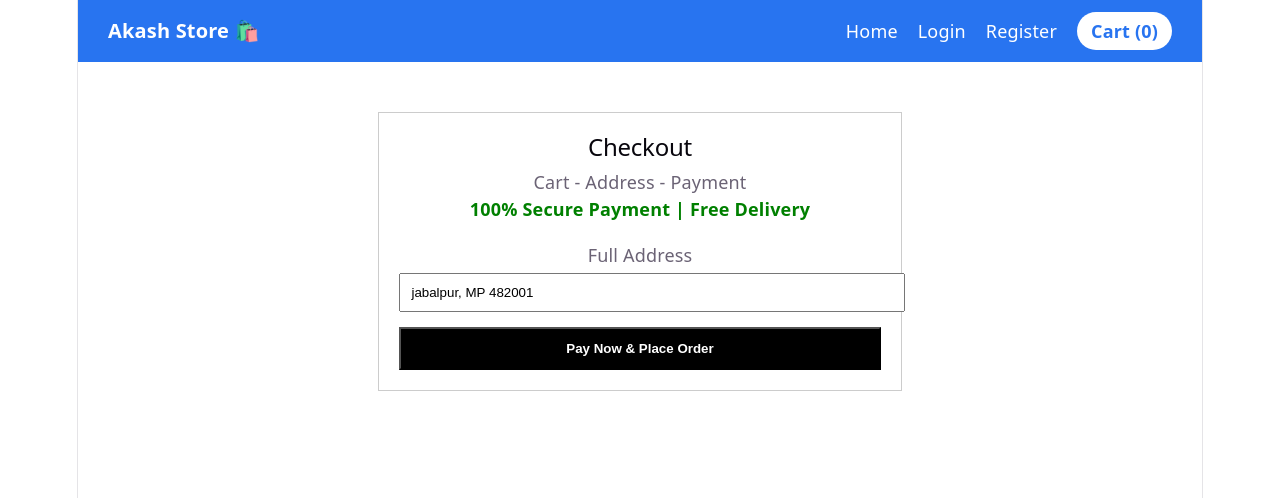
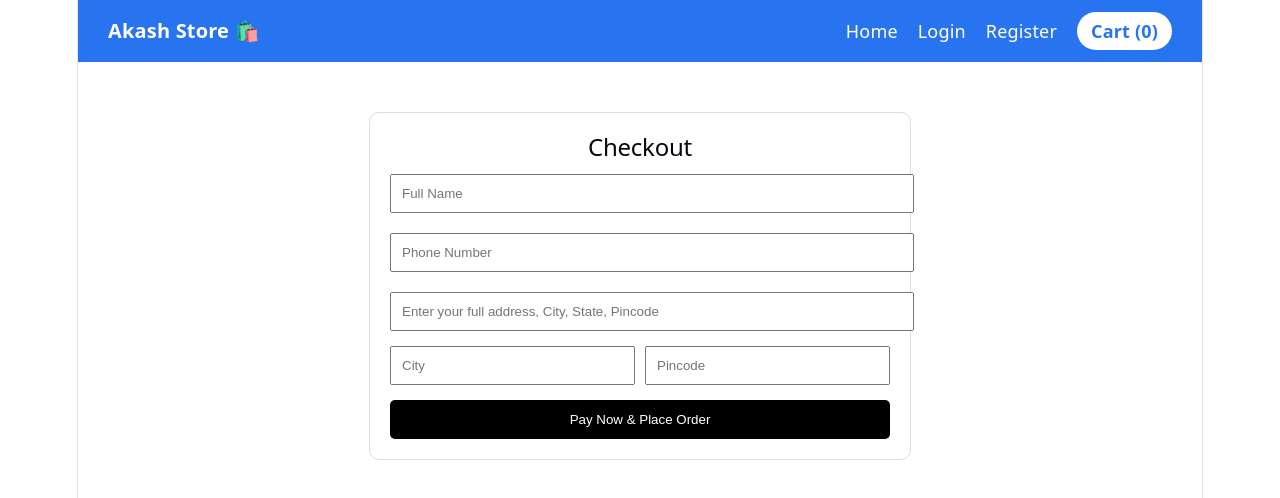
Before and after one commit to akashdubey38/E-Commerce-Web-Application-Customer-Journey-Market-Optimization, a React app in the folder frontend/: page /checkout in a window 1280 px wide. Shown: the top 498 px of the page. Built offline with nearby package versions, Linux system fonts and the light colour scheme; the HTML template or start-up script is replaced by a standard one.

Commit message:
fix: remove hardcoded personal address from checkout

```diff
--- a/frontend/src/pages/Checkout.jsx
+++ b/frontend/src/pages/Checkout.jsx
@@ -1,32 +1,75 @@
- import { useNavigate } from "react-router-dom";
+ import React, { useState } from "react";
+import { useCart } from "../context/CartContext";
 
 function Checkout() {
-  const navigate = useNavigate();
+  const { cartItems } = useCart();
+  const [address, setAddress] = useState({
+    fullName: "",
+    phone: "",
+    address: "",
+    city: "",
+    pincode: ""
+  });
 
-  const handleOrder = (e) => {
+  const handleChange = (e) => {
+    setAddress({ ...address, [e.target.name]: e.target.value });
+  };
+
+  const handleSubmit = (e) => {
     e.preventDefault();
-    localStorage.removeItem("cart");
-    navigate("/success");
+    console.log("Order Placed:", address, cartItems);
+    alert("Order Placed Successfully!");
   };
 
   return (
-    <div style={{ maxWidth: "500px", margin: "50px auto", padding: "20px", border: "1px solid #ccc" }}>
-      <h2 style={{ textAlign: "center" }}>Checkout</h2>
-      <p style={{ textAlign: "center" }}>Cart - Address - Payment</p>
-      <p style={{ textAlign: "center", color: "green", fontWeight: "bold" }}>100% Secure Payment | Free Delivery</p>
-
-      <form onSubmit={handleOrder} style={{ marginTop: "20px" }}>
-        <label>Full Address</label>
+    <div style={{ maxWidth: "500px", margin: "50px auto", padding: "20px", border: "1px solid #ddd", borderRadius: "10px" }}>
+      <h2>Checkout</h2>
+      <form onSubmit={handleSubmit}>
         <input
           type="text"
-          placeholder="Jabalpur, MP 482001"
-          defaultValue="jabalpur, MP 482001"
+          name="fullName"
+          placeholder="Full Name"
+          onChange={handleChange}
           required
           style={{ width: "100%", padding: "10px", marginBottom: "15px", marginTop: "5px" }}
         />
+        <input
+          type="text"
+          name="phone"
+          placeholder="Phone Number"
+          onChange={handleChange}
+          required
+          style={{ width: "100%", padding: "10px", marginBottom: "15px", marginTop: "5px" }}
+        />
+        <input
+          type="text"
+          name="address"
+          placeholder="Enter your full address, City, State, Pincode"
+          onChange={handleChange}
+          required
+          style={{ width: "100%", padding: "10px", marginBottom: "15px", marginTop: "5px" }}
+        />
+        <div style={{ display: "flex", gap: "10px" }}>
+          <input
+            type="text"
+            name="city"
+            placeholder="City"
+            onChange={handleChange}
+            required
+            style={{ width: "50%", padding: "10px", marginBottom: "15px" }}
+          />
+          <input
+            type="text"
+            name="pincode"
+            placeholder="Pincode"
+            onChange={handleChange}
+            required
+            style={{ width: "50%", padding: "10px", marginBottom: "15px" }}
+          />
+        </div>
         <button
           type="submit"
-          style={{ width: "100%", padding: "12px", background: "black", color: "white", cursor: "pointer", fontWeight: "bold" }}
+          style={{ width: "100%", padding: "12px", background: "black", color: "white", cursor: "pointer", border: "none", borderRadius: "5px" }}
         >
           Pay Now & Place Order
         </button>
```
